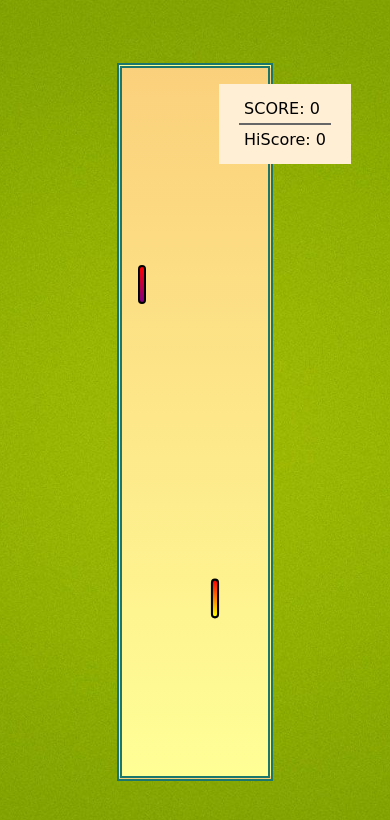
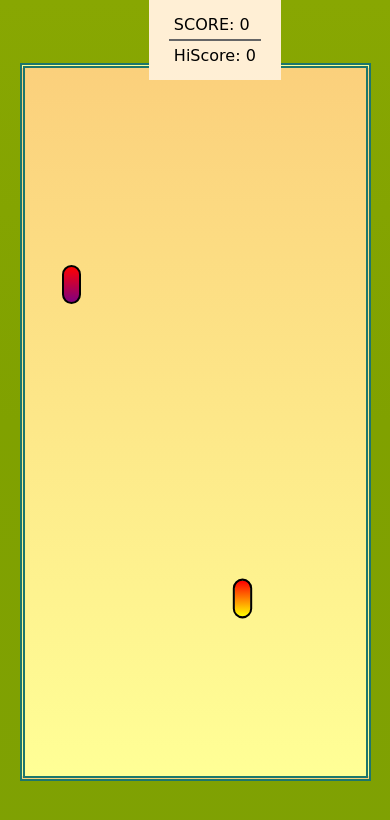
Before and after one commit to srijoy-paul/snake-game, a plain HTML site: page index.html in a window 390 px wide. Drawn offline with Linux system fonts and the light colour scheme; a web font is replaced by a local one.

Commit message:
make ui responsive
Signed-off-by: Srijoy Paul <srijoykumar1507@gmail.com>

```diff
--- a/css/style.css
+++ b/css/style.css
@@ -65,3 +65,61 @@
     border: 2px solid #000;
     border-radius: 12px;
 }
+
+@media (max-width:565px){
+
+    .body{
+    background-size: contain;
+    background-position: bottom right;
+    background-repeat: repeat-y;
+    display: flex;
+    justify-content: start;
+    align-items: center;
+    }
+
+    #board{
+        width: 60vw;
+        height: 85vh;
+    }
+
+    #scoreBoard{
+        position: absolute;
+        top: 5%;
+        right: 0;
+        background-color: papayawhip;
+        padding: 10px 20px;
+        font-family: 'Zen Dots', cursive;
+        display:flex;
+        flex-direction: column;
+        /* gap: 10px; */
+    }
+}
+@media (max-width:400px){
+
+    .body{
+    background-size: contain;
+    background-position: bottom right;
+    background-repeat: repeat-y;
+    display: flex;
+    justify-content: center;
+    align-items: center;
+    background: linear-gradient(#88A702,#80A100,#7FA103);
+    }
+
+    #board{
+        width: 90vw;
+        height: 85vh;
+    }
+
+    #scoreBoard{
+        position: absolute;
+        top: 0%;
+        right: 28%;
+        background-color: papayawhip;
+        padding: 10px 20px;
+        font-family: 'Zen Dots', cursive;
+        display:flex;
+        flex-direction: column;
+        /* gap: 10px; */
+    }
+}
--- a/js/index.js
+++ b/js/index.js
@@ -19,11 +19,12 @@ if(localStorage.getItem("hiScore")==null){
 
 // Game functions
 
-function main(ctime){ //event loop
+function main(ctime){ //game loop
     window.requestAnimationFrame(main);
     // let time= new Date(ctime);
     // console.log();
     if((ctime-lastPaintTime)/1000 < 1/speed){
+    // console.log(ctime/1000);
         return;
     }
     lastPaintTime=ctime;
@@ -45,6 +46,7 @@ function gameEngine(){
     // console.log(localStorage.getItem("hiScore"));
     document.querySelector("#score>span").innerHTML=score;
     document.querySelector("#hiscore>span").innerHTML=localStorage.getItem("hiScore");
+
     //update snake and food
 
     // if snake collides
@@ -65,6 +67,12 @@ function gameEngine(){
         if(score> parseInt(localStorage.getItem("hiScore"))){
             localStorage.setItem("hiScore",JSON.stringify(score));
         }
+
+        if(score>=15)speed=5;
+        if(score>=25)speed=9;
+        if(score>=30)speed=13;
+        if(score>=40)speed=15;
+
         snakeArr.unshift({x:snakeArr[0].x+direction.x,y:snakeArr[0].y+direction.y});
         a=2;
         b=16;
@@ -120,22 +128,18 @@ document.addEventListener("keydown",(e)=>{
     switch(e.key){
         case "ArrowUp":
             moveSound.play();
-            console.log("Arrowup");
             direction={x:0,y:-1};
             break;
         case "ArrowDown":
             moveSound.play();
-            console.log("Arrowdown");
             direction={x:0,y:1}
             break;
         case "ArrowLeft":
             moveSound.play();
-            console.log("Arrowleft");
             direction={x:-1,y:0}
             break;
         case "ArrowRight":
             moveSound.play();
-            console.log("Arrowright");
             direction={x:1,y:0}
             break;
     }
```
